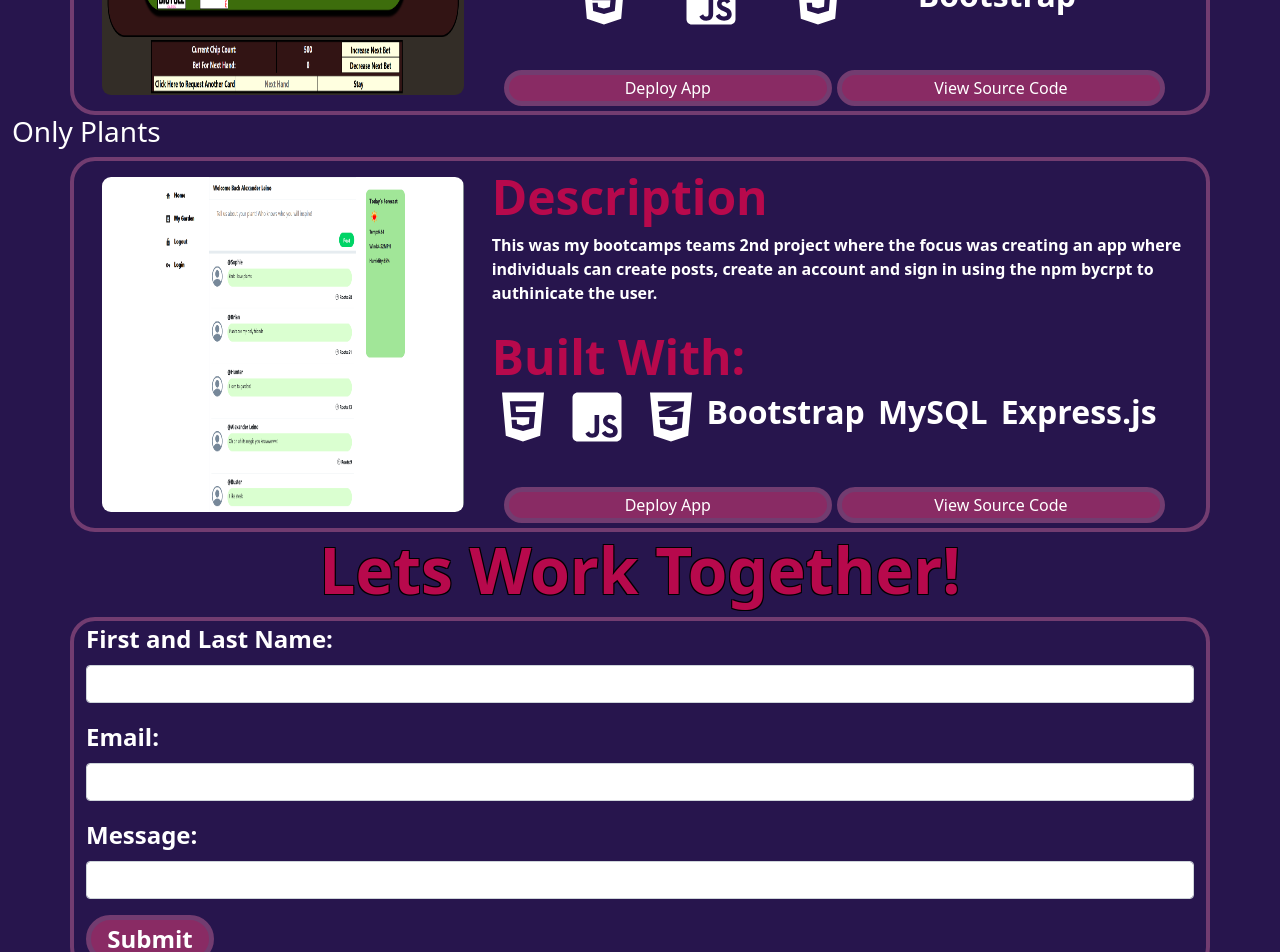
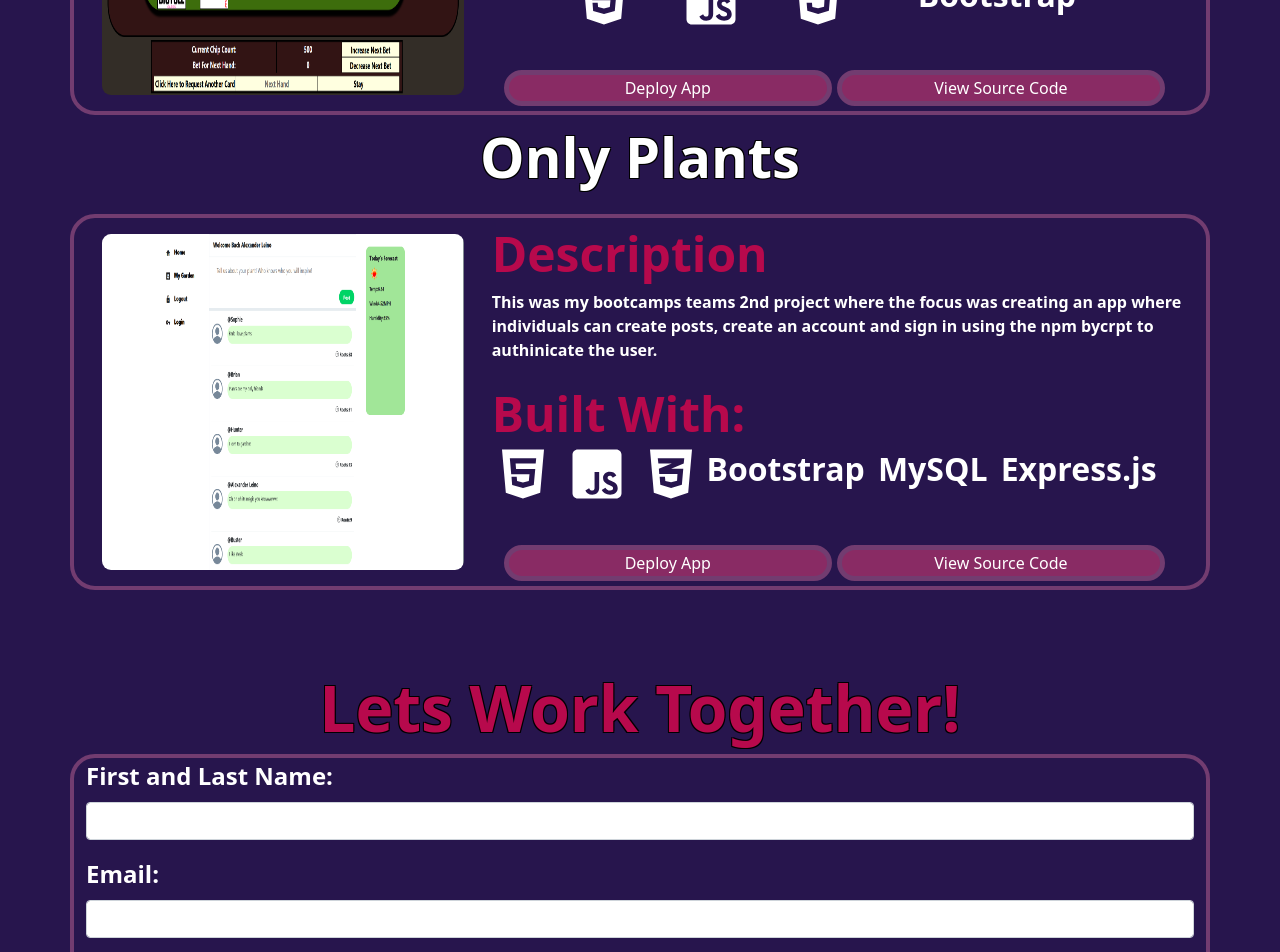
Before and after one commit to AlexanderLeino/portfolio, a React (Create React App) app: page / in a window 1280 px wide. Shown: the part 2560-3512 px from the top of the page. Built offline with nearby package versions, Linux system fonts and the light colour scheme.

Commit message:
slight ui tweaks

```diff
--- a/src/App.css
+++ b/src/App.css
@@ -227,6 +227,8 @@ form {
   margin-top: .5rem;
   margin-bottom: 1.5rem;
   text-shadow: -1px -1px 0 #000, 1px -1px 0 #000, -1px 1px 0 #000, 1px 1px 0 #000;
+  position: relative;
+  top: -2rem;
 }
 img {
   width: 600px;
@@ -302,6 +304,19 @@ text-shadow: -1px -1px 0 #000, 1px -1px 0 #000, -1px 1px 0 #000, 1px 1px 0 #000;
 position: relative;
 
 }
+.onlyPlants-title {
+  text-align: center;
+font-weight: bolder;
+font-size: 3.5rem;
+color: white;
+margin-top: .5rem;
+margin-bottom: 1.5rem;
+text-shadow: -1px -1px 0 #000, 1px -1px 0 #000, -1px 1px 0 #000, 1px 1px 0 #000;
+}
+
+.outside-form-container {
+  margin-top: 5rem;
+}
 
 /* -------------------------------------------------MEDIA QUERIES BELOW----------------------------------------------------------------------------------- */
 
@@ -341,7 +356,7 @@ text-shadow: -1px -1px 0 #000, 1px -1px 0 #000, -1px 1px 0 #000, 1px 1px 0 #000;
   }
 
 }
-@media (max-width: 1045px){
+/* @media (max-width: 1045px){
   #aboutMe-Paragraph{
     font-size: 1.15rem;
     font-weight: bolder;
@@ -408,4 +423,4 @@ text-shadow: -1px -1px 0 #000, 1px -1px 0 #000, -1px 1px 0 #000, 1px 1px 0 #000;
   }
 
 
-}
+} */
--- a/src/components/ContactMe.js
+++ b/src/components/ContactMe.js
@@ -2,7 +2,7 @@ import React from 'react'
 
 const contactForm = () => {
     return (
-        <div>
+        <div className='outside-form-container'>
         <h1 className= 'lets-work-together'>Lets Work Together!</h1>
         <form className= 'container mt-2 form-container'>
             <div className="mb-3">
```
